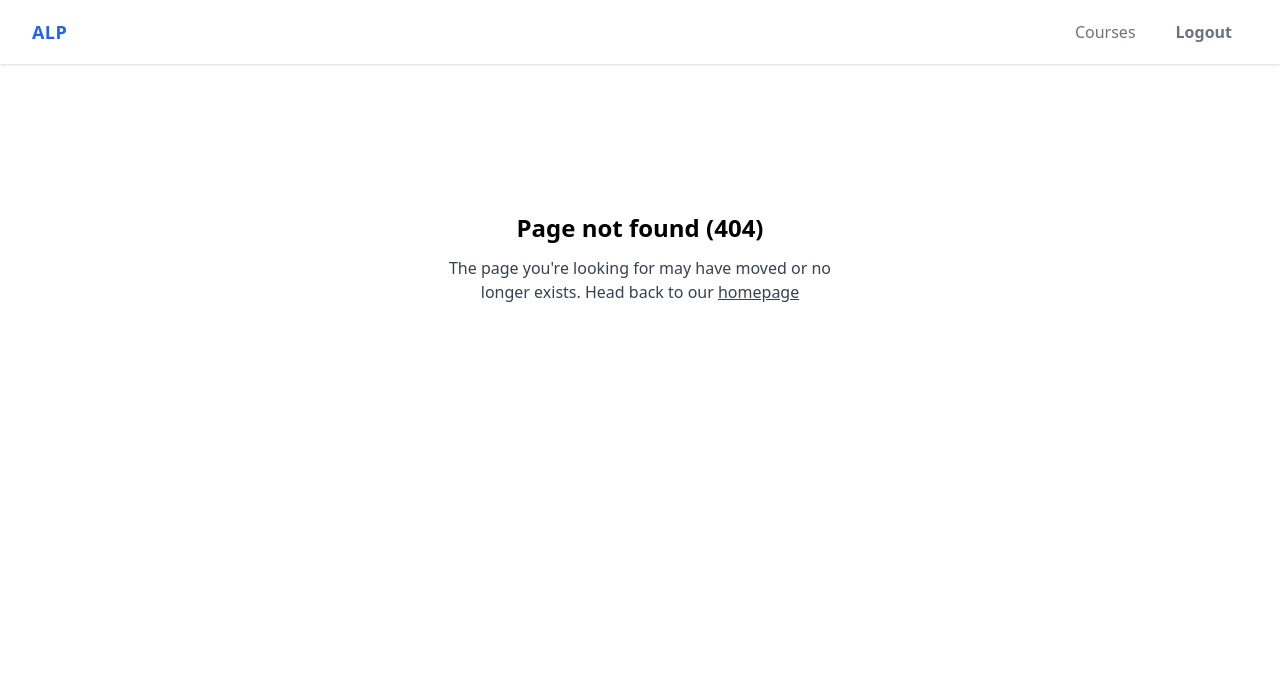
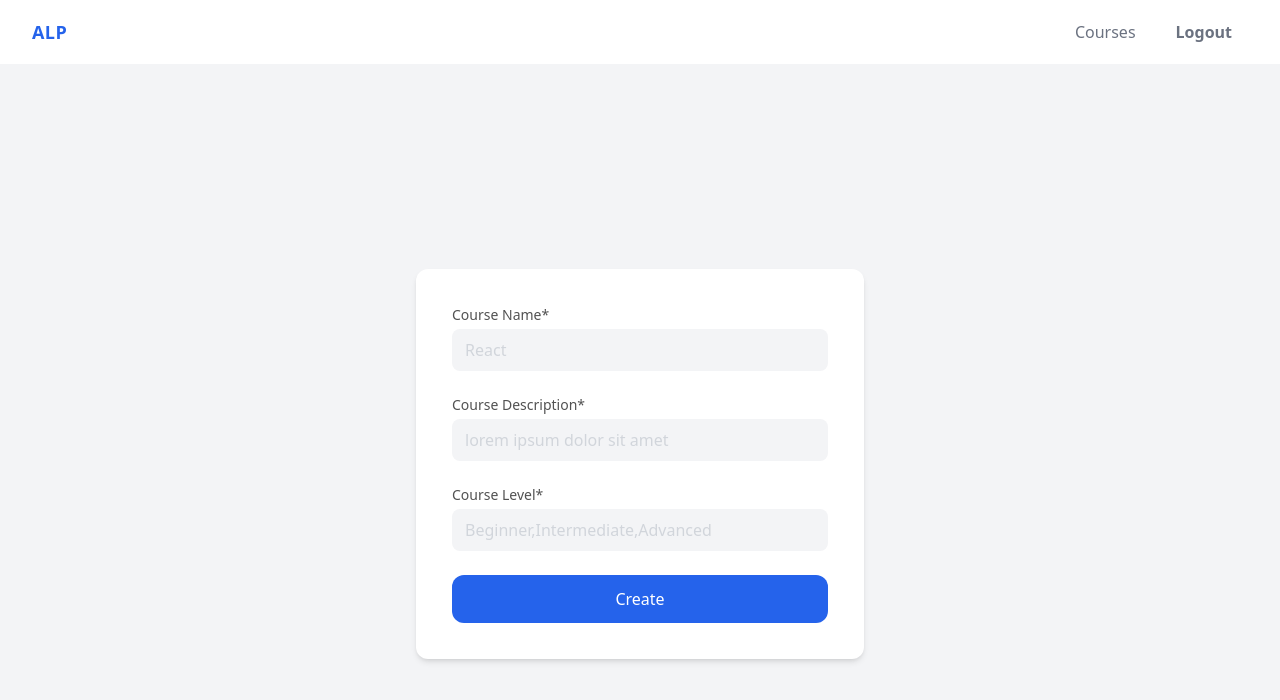
Before and after one commit to shubhkhanna/Nbyula-Assignment, a React (Create React App) app in the folder client/: page /course/create in a window 1280 px wide. Before the commit this address had no page. Shown: the top 700 px of the page. Built offline with nearby package versions, Linux system fonts and the light colour scheme; sample sign-in values are in the browser's storage.

Commit message:
ft: add course create page & detail page

```diff
--- a/client/src/App.js
+++ b/client/src/App.js
@@ -5,6 +5,8 @@ import SignupPage from "./pages/SignupPage";
 import CoursePage from "./pages/CoursePage";
 import Navbar from "./components/common/Navbar";
 import NotFound from "./pages/NotFound";
+import CourseDetailPage from "./pages/CourseDetailPage";
+import CourseCreatePage from "./pages/CourseCreatePage";
 
 const App = () => {
   return (
@@ -14,6 +16,8 @@ const App = () => {
         {/* Protected Routes */}
         <Route element={<Auth />}>
           <Route path="/" element={<CoursePage />} />
+          <Route path="/course/:id" element={<CourseDetailPage />} />
+          <Route path="/course/create" element={<CourseCreatePage />} />
         </Route>
 
         {/* Public Routes */}
--- /dev/null
+++ b/client/src/pages/CourseCreatePage.js
@@ -0,0 +1,79 @@
+import { useEffect, useState } from "react";
+import { useDispatch, useSelector } from "react-redux";
+import { toast } from "react-toastify";
+import Button from "../components/common/Button";
+import Input from "../components/Input";
+import { createCourse } from "../redux/actions/courseActions";
+import { COURSE_CREATE_RESET } from "../redux/constants/courseConstants";
+
+const CourseCreatePage = () => {
+  const dispatch = useDispatch();
+
+  const [courseName, setCourseName] = useState("");
+  const [courseDescription, setCourseDescription] = useState("");
+  const [courseLevel, setCourseLevel] = useState("");
+
+  const submitHandler = (e) => {
+    e.preventDefault();
+
+    dispatch(createCourse(courseName, courseDescription, courseLevel));
+  };
+
+  const { error, success, course } = useSelector((state) => state.courseCreate);
+
+  useEffect(() => {
+    dispatch({ type: COURSE_CREATE_RESET });
+
+    if (success) {
+      setCourseName("");
+      setCourseDescription("");
+      setCourseLevel("");
+
+      return toast.success(`Course ${course.courseName} created successfully!`);
+    } else if (error) {
+      return toast.error(error);
+    }
+  }, [dispatch, success, error, course]);
+
+  return (
+    <div className="flex flex-col min-h-screen justify-center items-center px-5 py-5 bg-gray-100">
+      <div className="w-full max-w-md bg-white p-3 md:p-9 shadow-md rounded-xl">
+        <form onSubmit={submitHandler} className="space-y-6">
+          <Input
+            label="Course Name*"
+            placeholder="React"
+            id="courseName"
+            name="courseName"
+            type="text"
+            value={courseName}
+            onChange={(e) => setCourseName(e.target.value)}
+          />
+
+          <Input
+            label="Course Description*"
+            placeholder="lorem ipsum dolor sit amet"
+            id="courseDescription"
+            name="courseDescription"
+            type="text"
+            value={courseDescription}
+            onChange={(e) => setCourseDescription(e.target.value)}
+          />
+
+          <Input
+            label="Course Level*"
+            placeholder="Beginner,Intermediate,Advanced"
+            id="courseLevel"
+            name="courseLevel"
+            type="text"
+            value={courseLevel}
+            onChange={(e) => setCourseLevel(e.target.value)}
+          />
+
+          <Button text="Create" />
+        </form>
+      </div>
+    </div>
+  );
+};
+
+export default CourseCreatePage;
--- /dev/null
+++ b/client/src/pages/CourseDetailPage.js
@@ -0,0 +1,9 @@
+import { useParams } from "react-router-dom";
+
+const CourseDetailPage = () => {
+  const params = useParams();
+
+  return <div>Course {params.id}</div>;
+};
+
+export default CourseDetailPage;
--- a/client/src/pages/CoursePage.js
+++ b/client/src/pages/CoursePage.js
@@ -1,6 +1,7 @@
 import { useEffect } from "react";
 import { useDispatch, useSelector } from "react-redux";
 import Card from "../components/common/Card";
+import Loader from "../components/common/Loader";
 import { courseList } from "../redux/actions/courseActions";
 
 const CoursePage = () => {
@@ -24,7 +25,7 @@ const CoursePage = () => {
       </h2>
 
       {loading ? (
-        <div className="text-center text-2xl mt-24">Loading...</div>
+        <Loader />
       ) : (
         <section>
           <div className="relative items-center w-full px-3 py-8 mx-auto lg:px-24 max-w-7xl">
```
